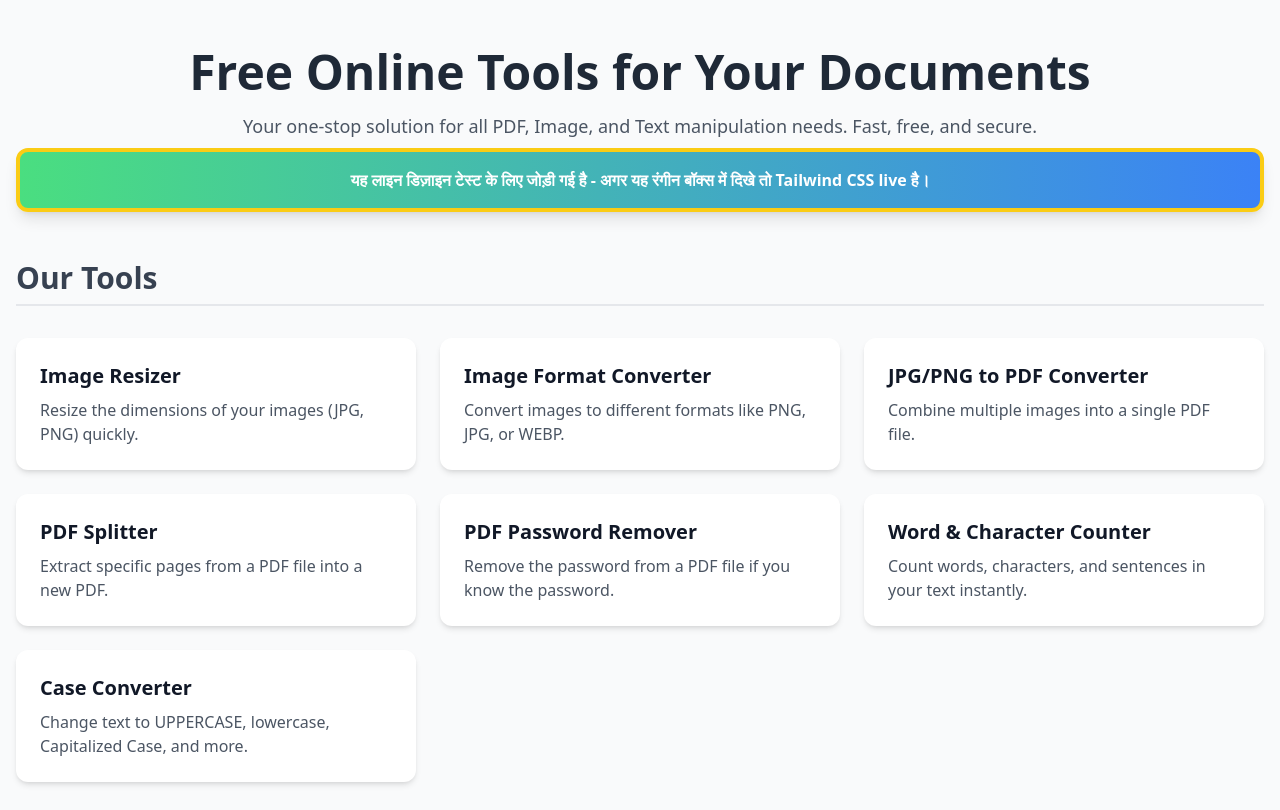
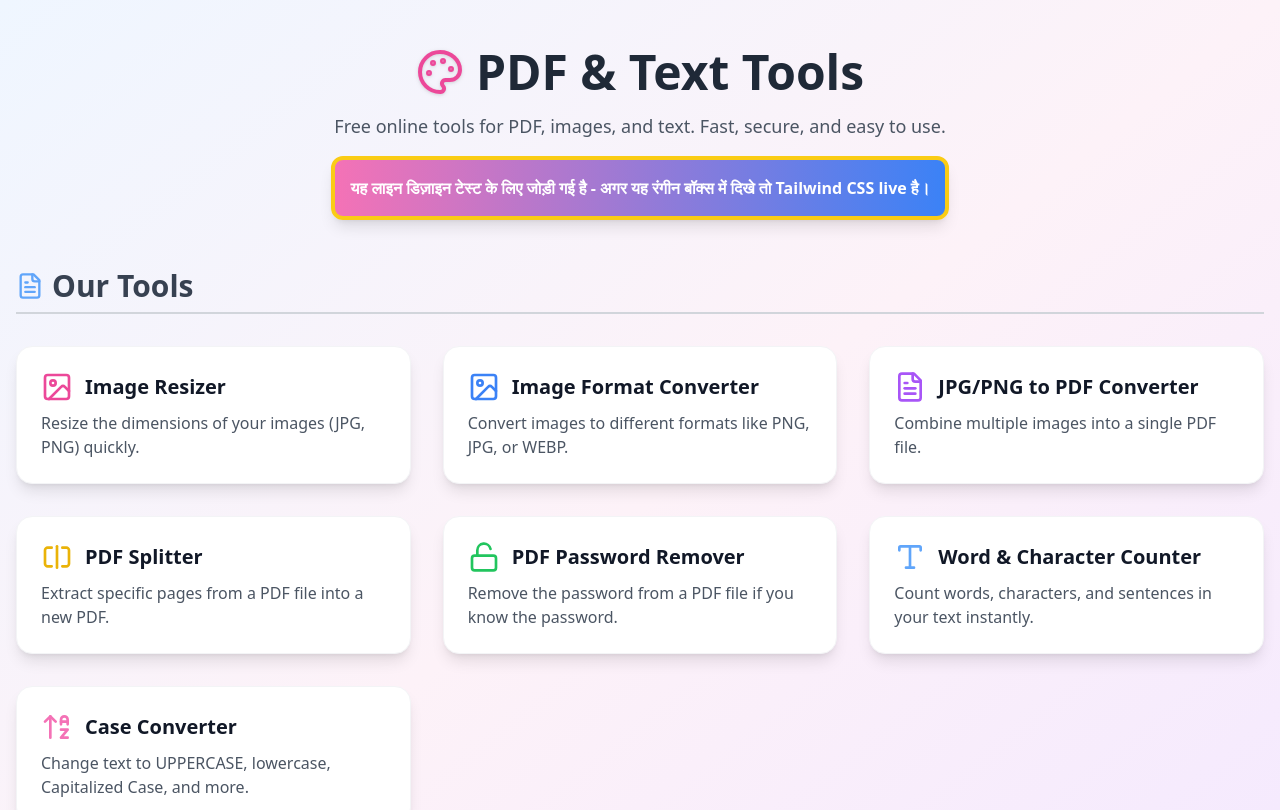
Before and after one commit to studybuild576-commits/my-tool-website, a Next.js app: page / in a window 1280 px wide. Shown: the top 810 px of the page. Built offline with nearby package versions, Linux system fonts and the light colour scheme.

Commit message:
Professional design, modern colours, icons added to homepage

```diff
--- a/app/page.tsx
+++ b/app/page.tsx
@@ -1,46 +1,52 @@
 import Link from 'next/link';
+import { FileText, Image, SplitSquareHorizontal, Unlock, Type, ArrowUpAZ, Palette } from 'lucide-react';
 
 export default function HomePage() {
   return (
-    <div className="bg-gray-50 min-h-screen">
+    <div className="bg-gradient-to-br from-blue-50 via-pink-50 to-purple-100 min-h-screen">
       <main className="container mx-auto px-4 py-12">
         <header className="text-center mb-12">
-          <h1 className="text-4xl md:text-5xl font-extrabold text-gray-800">Free Online Tools for Your Documents</h1>
-          <p className="mt-4 text-lg text-gray-600">
-            Your one-stop solution for all PDF, Image, and Text manipulation needs. Fast, free, and secure.
+          <div className="flex justify-center items-center gap-3 mb-4">
+            <Palette className="w-12 h-12 text-pink-500 drop-shadow" />
+            <h1 className="text-4xl md:text-5xl font-extrabold text-gray-800">PDF & Text Tools</h1>
+          </div>
+          <p className="mt-2 text-lg text-gray-600 font-medium">
+            Free online tools for PDF, images, and text. Fast, secure, and easy to use.
           </p>
-          <p className="mt-2 font-bold text-white bg-gradient-to-r from-green-400 to-blue-500 border-4 border-yellow-400 rounded-xl p-4 shadow-lg">यह लाइन डिज़ाइन टेस्ट के लिए जोड़ी गई है - अगर यह रंगीन बॉक्स में दिखे तो Tailwind CSS live है।</p>
+          <p className="mt-4 font-bold text-white bg-gradient-to-r from-pink-400 to-blue-500 border-4 border-yellow-400 rounded-xl p-4 shadow-lg inline-block">यह लाइन डिज़ाइन टेस्ट के लिए जोड़ी गई है - अगर यह रंगीन बॉक्स में दिखे तो Tailwind CSS live है।</p>
         </header>
 
         <section>
-          <h2 className="text-3xl font-bold border-b-2 border-gray-200 pb-2 mb-8 text-gray-700">
+          <h2 className="text-3xl font-bold border-b-2 border-gray-300 pb-2 mb-8 text-gray-700 flex items-center gap-2">
+            <FileText className="w-7 h-7 text-blue-400" />
             Our Tools
           </h2>
-          <div className="grid grid-cols-1 md:grid-cols-2 lg:grid-cols-3 gap-6">
-
-            <ToolCard href="/image-resizer" title="Image Resizer" description="Resize the dimensions of your images (JPG, PNG) quickly." />
-            <ToolCard href="/image-converter" title="Image Format Converter" description="Convert images to different formats like PNG, JPG, or WEBP." />
-            <ToolCard href="/jpg-to-pdf" title="JPG/PNG to PDF Converter" description="Combine multiple images into a single PDF file." />
-            <ToolCard href="/pdf-splitter" title="PDF Splitter" description="Extract specific pages from a PDF file into a new PDF." />
-            <ToolCard href="/pdf-unlocker" title="PDF Password Remover" description="Remove the password from a PDF file if you know the password." />
-            <ToolCard href="/word-counter" title="Word & Character Counter" description="Count words, characters, and sentences in your text instantly." />
-            <ToolCard href="/case-converter" title="Case Converter" description="Change text to UPPERCASE, lowercase, Capitalized Case, and more." />
-
+          <div className="grid grid-cols-1 md:grid-cols-2 lg:grid-cols-3 gap-8">
+            <ToolCard href="/image-resizer" title="Image Resizer" description="Resize the dimensions of your images (JPG, PNG) quickly." icon={<Image className="w-8 h-8 text-pink-500" />} />
+            <ToolCard href="/image-converter" title="Image Format Converter" description="Convert images to different formats like PNG, JPG, or WEBP." icon={<Image className="w-8 h-8 text-blue-500" />} />
+            <ToolCard href="/jpg-to-pdf" title="JPG/PNG to PDF Converter" description="Combine multiple images into a single PDF file." icon={<FileText className="w-8 h-8 text-purple-500" />} />
+            <ToolCard href="/pdf-splitter" title="PDF Splitter" description="Extract specific pages from a PDF file into a new PDF." icon={<SplitSquareHorizontal className="w-8 h-8 text-yellow-500" />} />
+            <ToolCard href="/pdf-unlocker" title="PDF Password Remover" description="Remove the password from a PDF file if you know the password." icon={<Unlock className="w-8 h-8 text-green-500" />} />
+            <ToolCard href="/word-counter" title="Word & Character Counter" description="Count words, characters, and sentences in your text instantly." icon={<Type className="w-8 h-8 text-blue-400" />} />
+            <ToolCard href="/case-converter" title="Case Converter" description="Change text to UPPERCASE, lowercase, Capitalized Case, and more." icon={<ArrowUpAZ className="w-8 h-8 text-pink-400" />} />
           </div>
         </section>
       </main>
-      <footer className="text-center py-6 mt-8">
-        <p className="text-gray-500">&copy; {new Date().getFullYear()} pdf-text-tools. All rights reserved.</p>
+      <footer className="text-center py-8 mt-12 bg-gradient-to-r from-blue-100 to-pink-100 rounded-t-xl shadow-inner">
+        <p className="text-gray-600 font-medium">&copy; {new Date().getFullYear()} PDF & Text Tools. All rights reserved.</p>
       </footer>
     </div>
   );
 }
 
 // एक सहायक कंपोनेंट ताकि कोड साफ़ रहे
-function ToolCard({ href, title, description }: { href: string; title: string; description: string; }) {
+function ToolCard({ href, title, description, icon }: { href: string; title: string; description: string; icon: React.ReactNode; }) {
   return (
-    <Link href={href} className="block p-6 bg-white rounded-xl shadow-md hover:shadow-lg hover:scale-105 transition-transform duration-300 ease-in-out">
-      <h3 className="text-xl font-bold text-gray-900">{title}</h3>
+    <Link href={href} className="block p-6 bg-white rounded-2xl shadow-lg hover:shadow-2xl hover:scale-105 transition-transform duration-300 ease-in-out border border-gray-100">
+      <div className="flex items-center gap-3 mb-2">
+        {icon}
+        <h3 className="text-xl font-bold text-gray-900">{title}</h3>
+      </div>
       <p className="mt-2 text-gray-600">{description}</p>
     </Link>
   );
```
